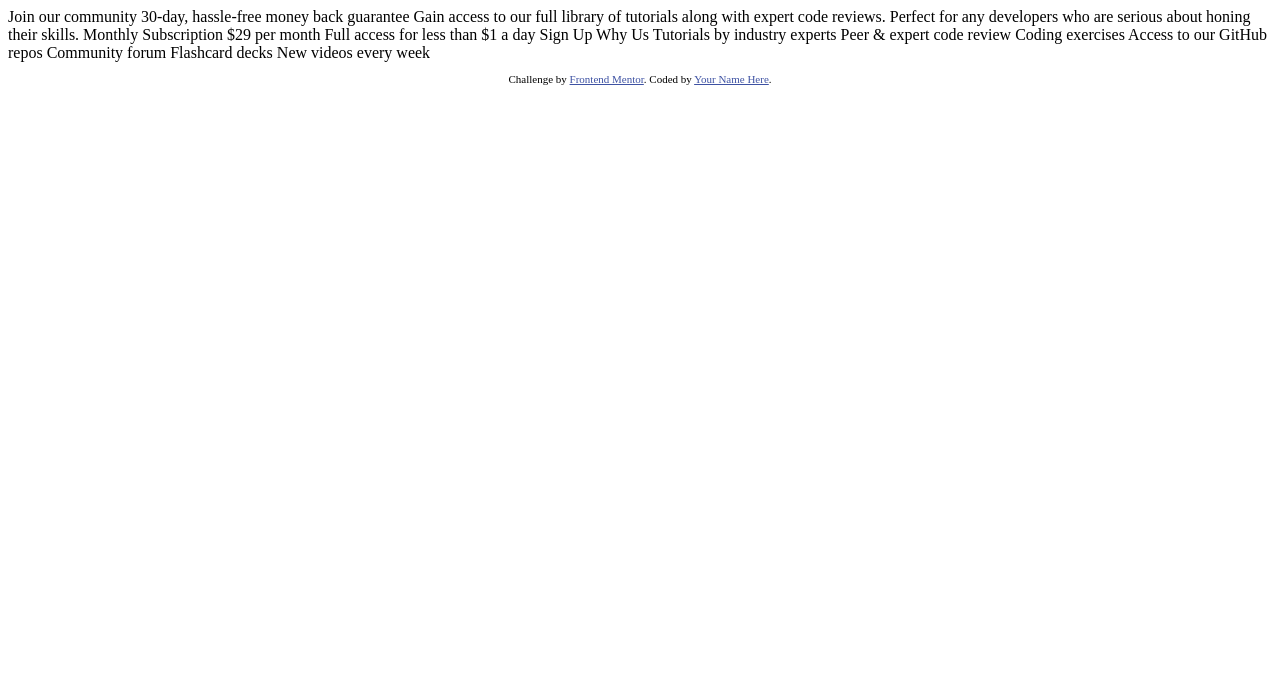
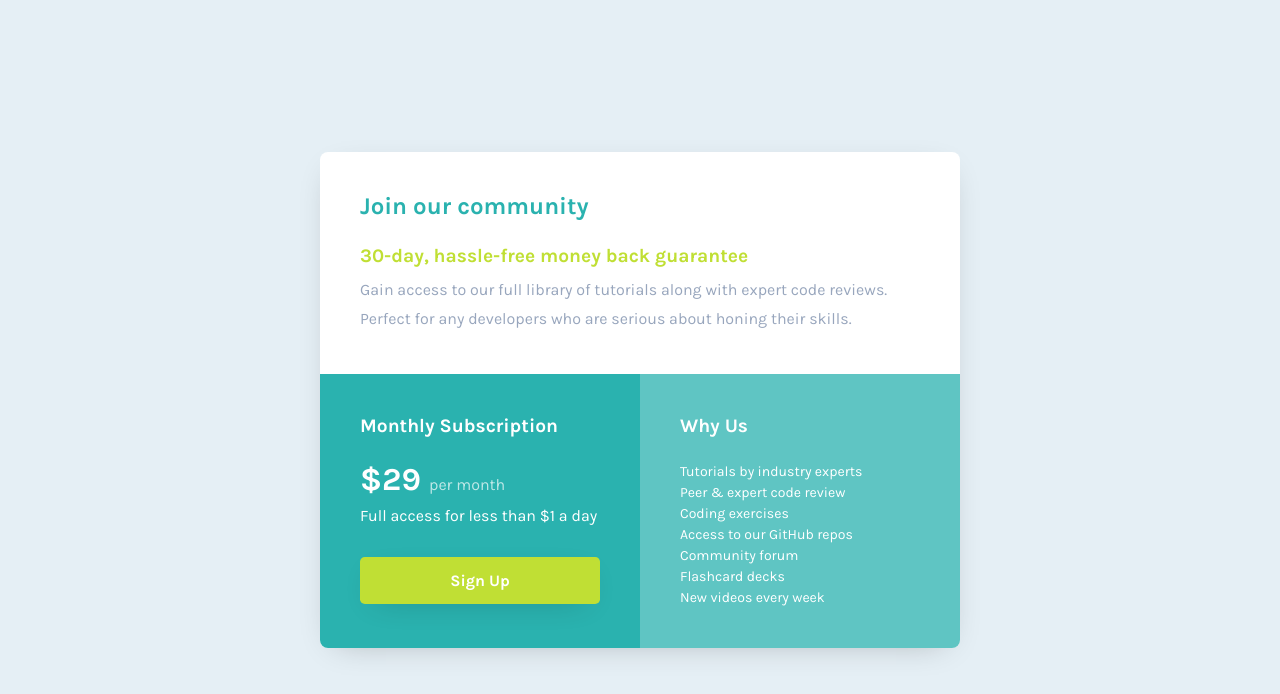
Before and after one commit to apangkko/single-price-grid-component-master, a plain HTML site: page index.html in a window 1280 px wide. Drawn offline with Linux system fonts and the light colour scheme.

Commit message:
submit solution

```diff
--- a/index.html
+++ b/index.html
@@ -6,45 +6,41 @@
 
   <link rel="icon" type="image/png" sizes="32x32" href="./images/favicon-32x32.png">
 
+  <link rel="preconnect" href="https://fonts.googleapis.com">
+  <link rel="preconnect" href="https://fonts.gstatic.com" crossorigin>
+  <link href="https://fonts.googleapis.com/css2?family=Karla:wght@400;700&display=swap" rel="stylesheet">
+
+  <link rel="stylesheet" href="style.css">
+
   <title>Frontend Mentor | Single Price Grid Component</title>
 
-  <!-- Feel free to remove these styles or customise in your own stylesheet 👍 -->
-  <style>
-    .attribution { font-size: 11px; text-align: center; }
-    .attribution a { color: hsl(228, 45%, 44%); }
-  </style>
 </head>
-<body>
-  Join our community
-
-  30-day, hassle-free money back guarantee
-
-  Gain access to our full library of tutorials along with expert code reviews.
-  Perfect for any developers who are serious about honing their skills.
-
-  Monthly Subscription
-
-  &dollar;29 per month
-
-  Full access for less than &dollar;1 a day
-
-  Sign Up
-
-  Why Us
-
-  Tutorials by industry experts
-  Peer &amp; expert code review
-  Coding exercises
-  Access to our GitHub repos
-  Community forum
-  Flashcard decks
-  New videos every week
-
-  <footer>
-    <p class="attribution">
-      Challenge by <a href="https://www.frontendmentor.io?ref=challenge" target="_blank">Frontend Mentor</a>.
-      Coded by <a href="#">Your Name Here</a>.
-    </p>
-  </footer>
+<body class="wrapper">
+  <div class="price__card">
+    <div class="box join__box">
+      <h1 class="join__heading">Join our community</h1>
+      <div class="join__subheading">30-day, hassle-free money back guarantee</div>
+      <p class="join__text">Gain access to our full library of tutorials along with expert code reviews.
+  Perfect for any developers who are serious about honing their skills.</p>
+    </div>
+    <div class="box subscript__box">
+      <h2 class="subscript__heading">Monthly Subscription</h2>
+      <div class="subscript__price">&dollar;29 <span class="subscript__round">per month</span></div>
+      <p class="subscript__text">Full access for less than &dollar;1 a day</p>
+      <a href="#" class="subscript__btn">Sign Up</a>
+    </div>
+    <div class="box whyus__box">
+      <h2 class="whyus__heading">Why Us</h2>
+      <ul class="whyus__lists">
+        <li class="whyus__list">Tutorials by industry experts</li>
+        <li class="whyus__list">Peer &amp; expert code review</li>
+        <li class="whyus__list">Coding exercises</li>
+        <li class="whyus__list">Access to our GitHub repos</li>
+        <li class="whyus__list">Community forum</li>
+        <li class="whyus__list">Flashcard decks</li>
+        <li class="whyus__list">New videos every week</li>
+      </ul>
+    </div>
+  </div>
 </body>
 </html>
--- /dev/null
+++ b/style.css
@@ -0,0 +1,153 @@
+:root {
+    --clr-primary-400: hsl(179, 62%, 43%);
+    --clr-primary-500: hsl(71, 73%, 54%);
+    --clr-neutral-400: hsl(204, 43%, 93%);
+    --clr-neutral-500: hsl(218, 22%, 67%);
+    --clr-white: hsl(360, 100%, 100%);
+
+    font-family: 'Karla', sans-serif;
+}
+
+*, *::before, *::after {
+    box-sizing: border-box;
+}
+
+body, h1, h2, p, ul, li {
+    margin: 0;
+    padding: 0;
+}
+
+body {
+    background-color: var(--clr-neutral-400);
+    color: var(--clr-neutral-500);
+    font-size: .88rem;
+    font-weight: 400;
+}
+
+/* Utility Classes */
+
+.wrapper {
+    display: grid;
+    min-height: 100vh;
+    place-items: center;
+    padding: 2rem;
+}
+
+.price__card {
+    background-color: var(--clr-white);
+    border-radius: .5rem;
+    box-shadow: 0 .5rem 2rem -1rem hsla(0, 0%, 0%, .3);
+    max-width: 40rem;
+    overflow: hidden;
+}
+
+.box {
+    padding: 2rem 1.5rem;
+}
+
+.join__heading {
+    color: var(--clr-primary-400);
+    font-size: 1.25rem;
+    margin-bottom: 1.5rem;
+}
+
+.join__subheading {
+    color: var(--clr-primary-500);
+    font-size: 0.95rem;
+    font-weight: 700;
+    margin-bottom: 1.5rem;
+}
+
+.join__text {
+    line-height: 1.8;
+}
+
+.subscript__box {
+    background-color: var(--clr-primary-400);
+    color: var(--clr-white);
+}
+
+.subscript__heading, .whyus__heading {
+    font-size: 1.2rem;
+    margin-bottom: 1.5rem;
+}
+
+.subscript__price {
+    font-size: 2rem;
+    font-weight: 700;
+    margin-bottom: .5rem;
+}
+
+.subscript__round {
+    color: hsla(360, 100%, 100%, .7);
+    font-size: 1rem;
+    font-weight: 400;
+}
+
+.subscript__text {
+    font-size: 1rem;
+    margin-bottom: 2rem;
+}
+
+.subscript__btn {
+    display: block;
+    color: var(--clr-white);
+    font-size: 1rem;
+    font-weight: 700;
+    text-align: center;
+    text-decoration: none;
+    border-radius: .3rem;
+    box-shadow: 0 .5rem 2rem -1rem hsla(0, 0%, 0%, .3);
+    background-color: var(--clr-primary-500);
+    padding: .9em;
+}
+
+.whyus__box {
+    background-color: hsla(179, 62%, 43%, .75);
+    color: var(--clr-white);
+}
+
+.whyus__list {
+    list-style: none;
+    line-height: 1.5;
+}
+
+@media (min-width: 40rem) {
+
+    .price__card {
+        display: grid;
+        grid-template-columns: repeat(2, 1fr);
+        grid-template-areas:
+        "join join"
+        "subs why";
+    }
+
+    .box {
+        padding: 2.5rem;
+    }
+
+    .join__box {
+        grid-area: join;
+    }
+
+    .subscript__box {
+        grid-area: subs;
+    }
+
+    .whyus__box {
+        grid-area: why;
+    }
+
+    .join__heading {
+        font-size: 1.5rem;
+    }
+
+    .join__subheading {
+        font-size: 1.2rem;
+        margin-bottom: .6rem;
+    }
+
+    .join__text {
+        font-size: 1rem;
+    }
+}
```
Also changed, not shown: design/desktop-preview.jpg (deleted).
